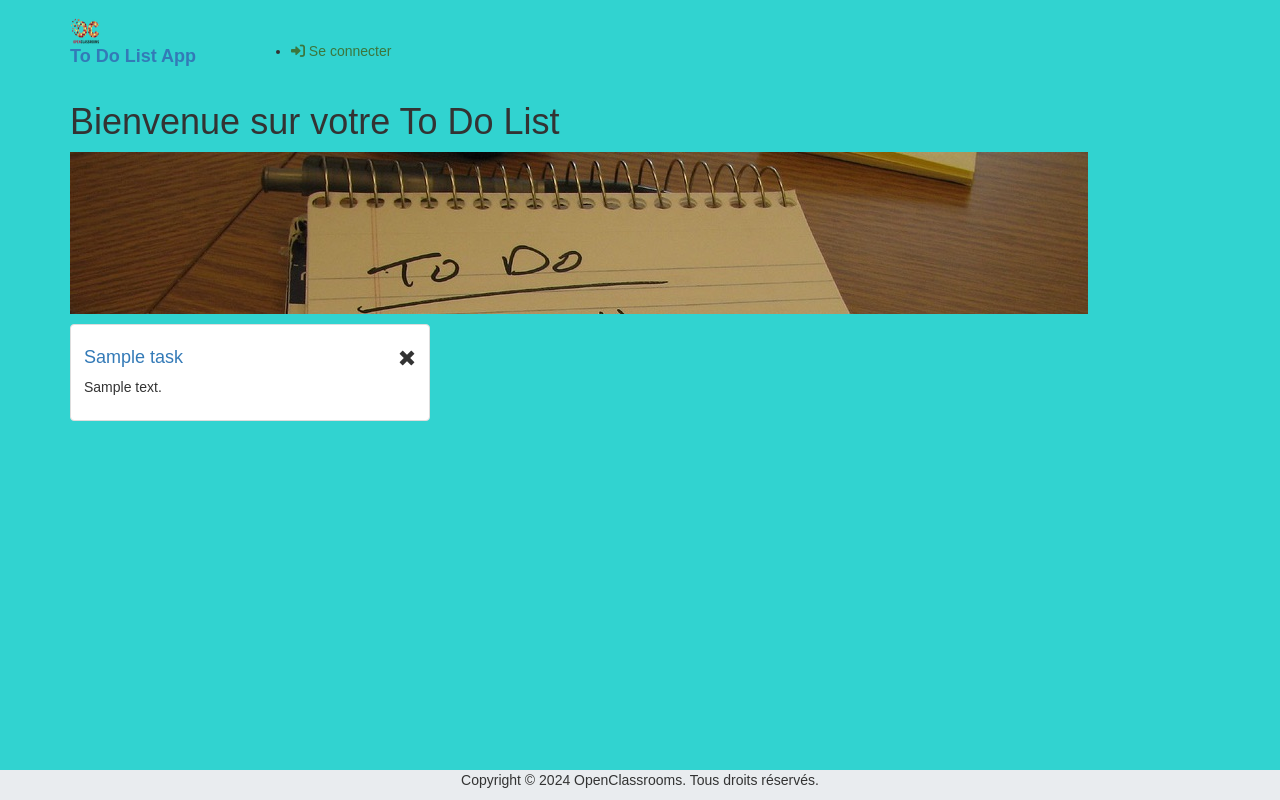
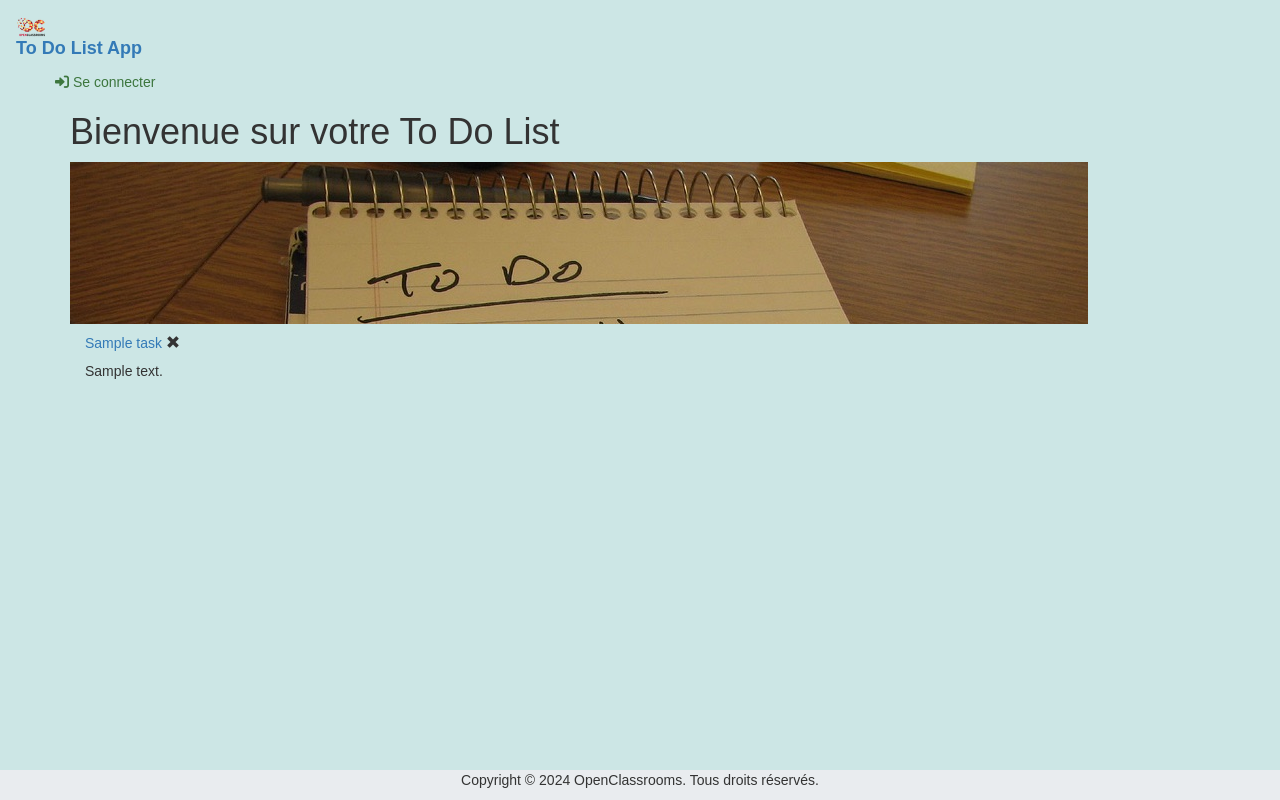
Before and after one commit to marleneLG/ToDoAndCoOpc, a Symfony app: template templates/task/list.html.twig in a window 1280 px wide. Run offline with Twig, Linux system fonts and the light colour scheme; the template is opened without the code that fills it: most values are stand-ins (such as "Sample title", 1, 10 or a date in 2020); style sheets or scripts are compiled from the project's sources; some libraries are stand-ins or nearby versions.

Commit message:
visual improvement and addition pdf

```diff
--- a/assets/styles/app.css
+++ b/assets/styles/app.css
@@ -4,7 +4,7 @@
 
 body {
     font-family: 'Arial', sans-serif;
-    background-color: #31d3d0;
+    background-color: #cce6e5;
     color: #333;
 }
 
--- a/src/Controller/TaskController.php
+++ b/src/Controller/TaskController.php
@@ -20,9 +20,12 @@ class TaskController extends AbstractController
     {
         if ($this->isGranted('ROLE_ADMIN')) {
             return $this->render('task/list.html.twig', ['tasks' => $repo->findAllTaskByUserAdmin($this->getUser())]);
-        } else {
+        } elseif ($this->isGranted('ROLE_USER')) {
             return $this->render('task/list.html.twig', ['tasks' => $repo->findAllTaskByUser($this->getUser())]);
         }
+
+        $this->addFlash('error', 'Not authorized to access to task list, please login');
+        return $this->redirectToRoute('login');
     }
 
     #[Route('/tasks/create', name: 'task_create', methods: ['GET', 'POST'])]
--- a/templates/base.html.twig
+++ b/templates/base.html.twig
@@ -18,59 +18,40 @@
 
     <!-- Font Awesome for Icons -->
     <link href="https://cdnjs.cloudflare.com/ajax/libs/font-awesome/6.0.0-beta3/css/all.min.css" rel="stylesheet">
-
-    <!-- HTML5 Shim and Respond.js IE8 support of HTML5 elements and media queries -->
-    <!-- WARNING: Respond.js doesn't work if you view the page via file:// -->
-    <!--[if lt IE 9]>
-        <script src="https://oss.maxcdn.com/libs/html5shiv/3.7.0/html5shiv.js"></script>
-        <script src="https://oss.maxcdn.com/libs/respond.js/1.4.2/respond.min.js"></script>
-    <![endif]-->
 </head>
 
 <body>
     <!-- Navigation -->
     <nav class="navbar navbar-expand-lg navbar-light bg-light fixed-top shadow">
+        <a class="navbar-brand d-flex align-items-center" href="/">
+            <img src="{{ asset('img/Logo_OpenClassrooms.png') }}" alt="OpenClassrooms" class="img-fluid"
+                style="max-width: 30px; height: auto;">
+            <span class="ms-2">To Do List App</span>
+        </a>
+    </nav>
     <div class="container">
-            <a class="navbar-brand fw-bold" href="/">
-                <img src="{{ asset('img/Logo_OpenClassrooms.png') }}" alt="OpenClassrooms" width="30" height="30"
-                    class="d-inline-block align-top">
-                To Do List App
-            </a>
-            <div class="collapse navbar-collapse" id="navbarNav">
-                <ul class="navbar-nav ms-auto">
+        <div class="row">
             {% if is_granted('ROLE_ADMIN') %}
-                    <li class="nav-item">
             <a href="{{ path('user_create') }}" class="nav-link text-primary">
                 <i class="fas fa-user-plus"></i> Créer un utilisateur
             </a>
-                    </li>
-                    <li class="nav-item">
             <a href="{{ path('user_list') }}" class="nav-link text-primary">
                 <i class="fas fa-user-plus"></i> Liste des utilisateurs
             </a>
-                    </li>
             {% endif %}
-                    {# <li class="nav-item dropdown"> #}
             {% if is_granted('IS_AUTHENTICATED_FULLY') %}
-                    <li>
-                        <a class="dropdown-item" href="{{ path('logout') }}">
+            <a class="nav-link" href="{{ path('logout') }}">
                 <i class="fas fa-sign-out-alt"></i> Se déconnecter
             </a>
-                    </li>
-                    {# </li> #}
             {% else %}
             {% if 'login' != app.request.attributes.get('_route') %}
-                    <li class="nav-item">
             <a href="{{ path('login') }}" class="nav-link text-success">
                 <i class="fas fa-sign-in-alt"></i> Se connecter
             </a>
-                    </li>
             {% endif %}
             {% endif %}
-                </ul>
         </div>
     </div>
-    </nav>
 
     <!-- Page Content -->
     <div class="container mt-5 pt-5">
@@ -83,7 +64,7 @@
                 </div>
                 {% endfor %}
                 {% for error in app.flashes('error') %}
-                <div class="alert alert-success" role="alert">
+                <div class="alert alert-danger" role="alert">
                     {{ error }}
                 </div>
                 {% endfor %}
@@ -92,7 +73,8 @@
                 <h1 class="mt-4">Bienvenue sur votre To Do List</h1>
                 {% endblock %}
                 {% block header_img %}
-                <img class="img-fluid rounded my-4" src="{{ asset('img/todolist_homepage.jpg') }}" alt="todo list">
+                <img class="img-fluid rounded my-4" src="{{ asset('img/todolist_homepage.jpg') }}" alt="todo list"
+                    style="max-width: 100%; height: auto;">
                 {% endblock %}
             </div>
         </div>
--- a/templates/task/list.html.twig
+++ b/templates/task/list.html.twig
@@ -1,43 +1,54 @@
 {% extends 'base.html.twig' %}
 
 {% block header_img %}
-<img class="slide-image" src="{{ asset('img/todolist_content.jpg') }}" alt="todo list">
+<img class="img-fluid w-100" src="{{ asset('img/todolist_content.jpg') }}" alt="todo list">
 {% endblock %}
 
 {% block body %}
-<div class="row list-task">
+<div class="container mt-5">
+    <div class="row">
         {% for task in tasks %}
-    <div class="col-sm-4 col-lg-4 col-md-4">
-        <div class="thumbnail">
-            <div class="caption">
-                <h4 class="pull-right">
-                    {% if task.isDone %}<span class="glyphicon glyphicon-ok"></span>{% else %}<span
-                        class="glyphicon glyphicon-remove"></span>{% endif %}
-                </h4>
-                <h4><a href="{{ path('task_edit', {'id' : task.id }) }}">{{ task.title }}</a></h4>
-                <p>{{ task.content }}</p>
+        <div class="col-12 col-sm-6 col-md-4 mb-4">
+            <div class="card h-100">
+                <div class="card-body">
+                    <h5 class="card-title">
+                        <a href="{{ path('task_edit', {'id' : task.id }) }}">{{ task.title }}</a>
+                        <span class="float-end">
+                            {% if task.isDone %}
+                            <i class="glyphicon glyphicon-ok"></i>
+                            {% else %}
+                            <i class="glyphicon glyphicon-remove"></i>
+                            {% endif %}
+                        </span>
+                    </h5>
+                    <p class="card-text">{{ task.content }}</p>
                 </div>
                 {% if is_granted('IS_AUTHENTICATED_FULLY') %}
-            <div>
-                <form action="{{ path('task_toggle', {'id' : task.id }) }}">
-                    <button class="btn btn-success btn-sm pull-right">
+                <div class="card-footer d-flex justify-content-between">
+                    <form action="{{ path('task_toggle', {'id' : task.id }) }}" method="post">
+                        <button class="btn btn-success btn-sm">
                             {% if not task.isDone %}Marquer comme faite{% else %}Marquer non terminée{% endif %}
                         </button>
                     </form>
-                <form action="{{ path('task_delete', {'id' : task.id }) }}">
-                    <button class="btn btn-danger btn-sm pull-right">Supprimer</button>
+                    <form action="{{ path('task_delete', {'id' : task.id }) }}" method="post">
+                        <button class="btn btn-danger btn-sm">Supprimer</button>
                     </form>
                 </div>
                 {% endif %}
             </div>
         </div>
         {% else %}
+        <div class="col-12">
             <div class="alert alert-warning" role="alert">
                 Il n'y a pas encore de tâche enregistrée.
             </div>
+        </div>
         {% endfor %}
         {% if is_granted('IS_AUTHENTICATED_FULLY') %}
-    <a href="{{ path('task_create') }}" class="btn btn-info pull-right">Créer une tâche</a>
+        <div class="col-12 text-center mt-3">
+            <a href="{{ path('task_create') }}" class="btn btn-info">Créer une tâche</a>
+        </div>
         {% endif %}
     </div>
+</div>
 {% endblock %}
```
Also changed, not shown: documents/ImplementationOfAuthentication.md (+0 -1 lines), templates/default/index.html.twig (+16 -6 lines), templates/security/login.html.twig (+26 -11 lines), templates/task/create.html.twig (+22 -4 lines), templates/task/edit.html.twig (+13 -5 lines), templates/user/edit.html.twig (+19 -6 lines), 2 other files. Lines whose indentation alone changed are shown as unchanged.
